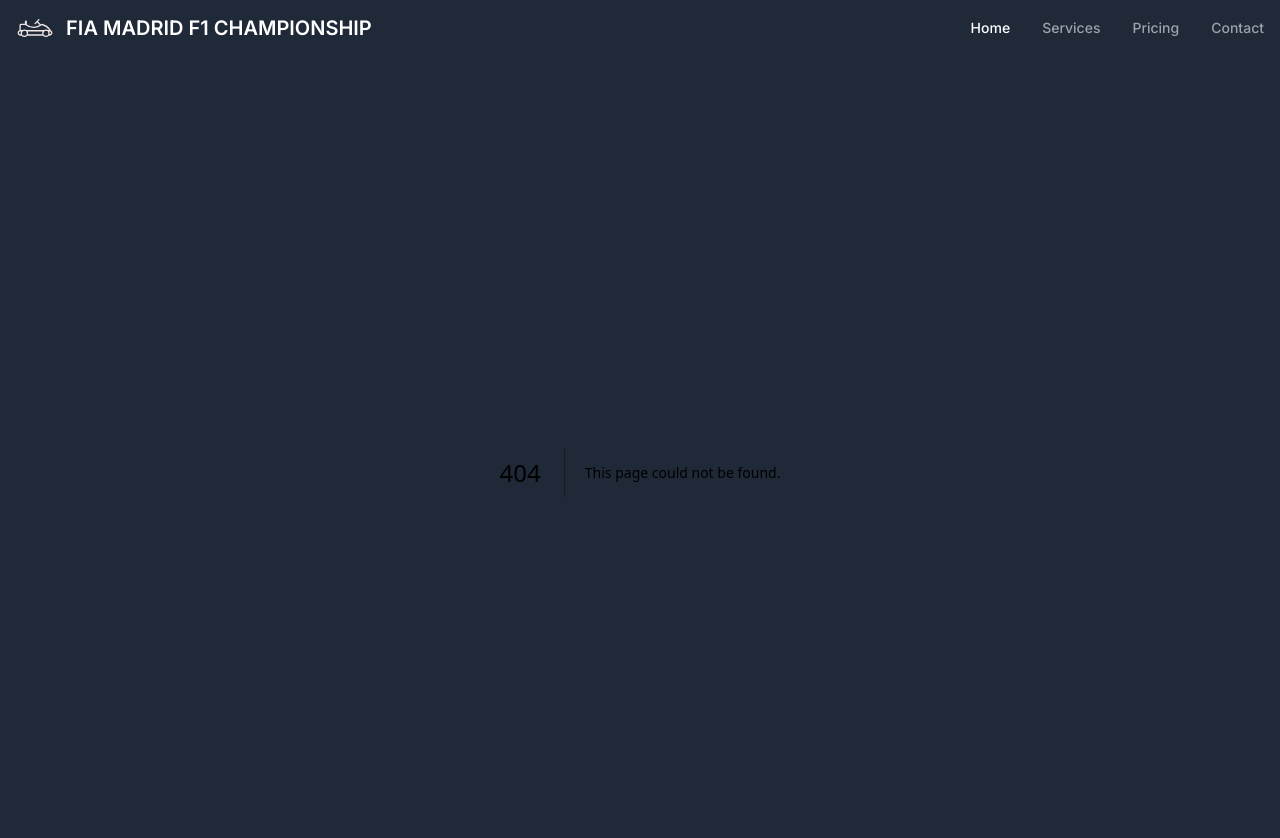
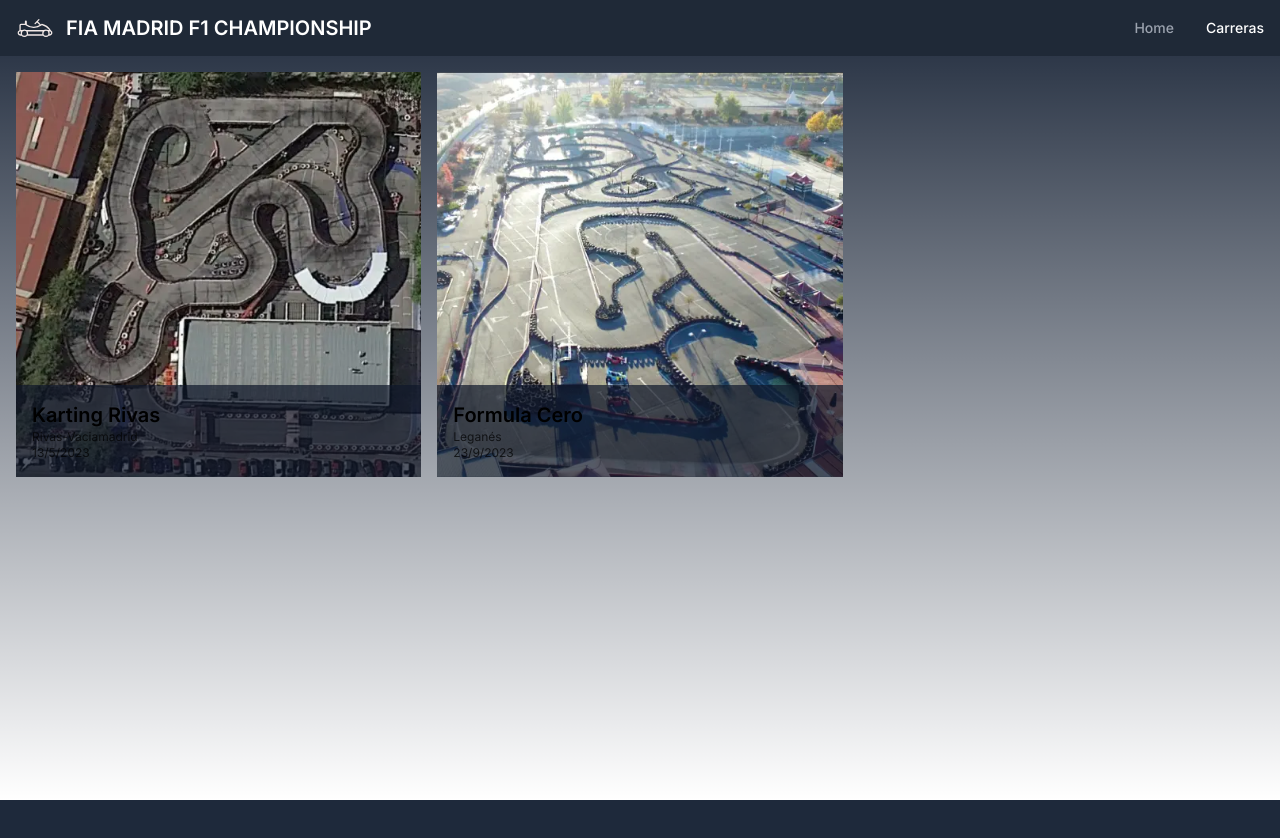
Before and after one commit to FrBosquet/fia-mad-karts, a Next.js app: page /races in a window 1280 px wide. Before the commit this address had no page. Shown: the top 838 px of the page. After the commit the page ends 800 px from the top, so only its background shows below. Built offline with nearby package versions, Linux system fonts and the light colour scheme.

Commit message:
add race profiles

```diff
--- /dev/null
+++ b/app/_lib/RaceChart.tsx
@@ -0,0 +1,30 @@
+import { Race, RacerStats, getRacers } from "./db"
+
+const Row = ({ racer, name, position, even }: { racer: RacerStats, name: string, even: boolean, position: number }) => {
+  const { tracks, points, fastlaps } = racer
+
+  return <div className={`p-2 flex justify-between uppercase gap-4 ${even ? 'bg-slate-400/20' : 'bg-slate-700/20'}`}>
+    <p className='flex-1 text-center'>{position}</p>
+    <h2 className='text-left w-[20%]'>{name}</h2>
+    <p className='flex-1 text-center'>{fastlaps ? 'si' : ''}</p>
+    <p className='flex-1 text-center text-yellow-300'>{points}</p>
+  </div>
+}
+
+export const RaceChart = ({ race }: { race: Race }) => {
+  const racers = getRacers([race])
+
+  const asArr = Object.entries(racers).sort(([i, a], [j, b]) => a.points > b.points ? -1 : 1)
+
+  return <article>
+    <div className='p-2 flex justify-between uppercase font-bold gap-4 text-xs'>
+      <p className='flex-1 text-center'>posicion</p>
+      <h2 className='text-left w-[20%]'>piloto</h2>
+      <p className='flex-1 text-center'>vuelta rápida</p>
+      <p className='flex-1 text-center text-yellow-300'>puntos</p>
+    </div>
+    {asArr.map(([name, racer], index) => {
+      return <Row key={name} position={index + 1} racer={racer} name={name} even={index % 2 === 0} />
+    })}
+  </article>
+}
--- /dev/null
+++ b/app/_lib/RacerChart.tsx
@@ -0,0 +1,30 @@
+import { Race, RacerStats, getRacers } from "./db"
+
+const Row = ({ racer, name, even }: { racer: RacerStats, name: string, even: boolean }) => {
+  const { tracks, points, fastlaps } = racer
+
+  return <div className={`p-2 flex justify-between uppercase gap-4 ${even ? 'bg-slate-400/20' : 'bg-slate-700/20'}`}>
+    <h2 className='text-left w-[20%]'>{name}</h2>
+    <p className='flex-1 text-center'>{Object.keys(tracks).length}</p>
+    <p className='flex-1 text-center'>{fastlaps}</p>
+    <p className='flex-1 text-center text-yellow-300'>{points}</p>
+  </div>
+}
+
+export const RacerChart = ({ races }: { races: Race[] }) => {
+  const racers = getRacers(races)
+
+  const asArr = Object.entries(racers).sort(([i, a], [j, b]) => a.points > b.points ? -1 : 1)
+
+  return <article>
+    <div className='p-2 flex justify-between uppercase font-bold gap-4 text-xs'>
+      <h2 className='text-left w-[20%]'>piloto</h2>
+      <p className='flex-1 text-center'>carreras</p>
+      <p className='flex-1 text-center'>vueltas rápidas</p>
+      <p className='flex-1 text-center text-yellow-300'>puntos</p>
+    </div>
+    {asArr.map(([name, racer], index) => {
+      return <Row key={name} racer={racer} name={name} even={index % 2 === 0} />
+    })}
+  </article>
+}
--- a/app/_utils.ts
+++ b/app/_lib/db.ts
@@ -12,12 +12,13 @@
   }>
 }
 
-type Race = {
+export type Race = {
   date: string
   track: string
-  loacation: string
+  location: string
   positions: string[]
   fastlap: string
+  image: string
 }
 
 const poinstByPosition = [25, 18, 16, 12, 10, 8, 6, 4, 2, 1]
--- a/app/_navbar.tsx
+++ b/app/_navbar.tsx
@@ -1,8 +1,11 @@
 'use client';
 
 import { Navbar } from 'flowbite-react';
+import { usePathname } from 'next/navigation';
 
 export default function DefaultNavbar() {
+  const pathname = usePathname()
+
   return (
     <Navbar
       fluid
@@ -22,21 +25,17 @@
       <Navbar.Toggle />
       <Navbar.Collapse>
         <Navbar.Link
-          active
-          href="#"
+          active={pathname === '/'}
+          href="/"
         >
           <p>
             Home
           </p>
         </Navbar.Link>
-        <Navbar.Link href="#">
-          Services
-        </Navbar.Link>
-        <Navbar.Link href="#">
-          Pricing
-        </Navbar.Link>
-        <Navbar.Link href="#">
-          Contact
+        <Navbar.Link active={
+          pathname === '/races'
+        } href="/races">
+          Carreras
         </Navbar.Link>
       </Navbar.Collapse>
     </Navbar>
--- a/app/layout.tsx
+++ b/app/layout.tsx
@@ -17,7 +17,7 @@
 }) {
   return (
     <html lang="en" className='dark'>
-      <body className={`${inter.className} bg-gray-800 min-h-screen`}>
+      <body className={`${inter.className} bg-slate-800 min-h-screen`}>
         <Navbar />
         <main className='container m-auto p-4'>
           {children}
--- a/app/page.tsx
+++ b/app/page.tsx
@@ -1,32 +1,9 @@
 
-import { RacerStats, getRacers, getRaces } from './_utils';
-
-const Row = ({ racer, name, even }: { racer: RacerStats, name: string, even: boolean }) => {
-  const { tracks, points, fastlaps } = racer
-
-  return <div className={`p-2 flex justify-between uppercase gap-4 ${even ? 'bg-gray-400/20' : 'bg-gray-700/20'}`}>
-    <h2 className='text-left w-[20%]'>{name}</h2>
-    <p className='flex-1 text-center'>{Object.keys(tracks).length}</p>
-    <p className='flex-1 text-center'>{fastlaps}</p>
-    <p className='flex-1 text-center text-yellow-300'>{points}</p>
-  </div>
-}
+import { getRaces } from '@/app/_lib/db';
+import { RacerChart } from './_lib/RacerChart';
 
 export default function Home() {
   const races = getRaces()
-  const racers = getRacers(races)
 
-  const asArr = Object.entries(racers).sort(([i, a], [j, b]) => a.points > b.points ? -1 : 1)
-
-  return <article>
-    <div className='p-2 flex justify-between uppercase font-bold gap-4'>
-      <h2 className='text-left w-[20%]'>piloto</h2>
-      <p className='flex-1 text-center'>carreras</p>
-      <p className='flex-1 text-center'>vueltas rápidas</p>
-      <p className='flex-1 text-center text-yellow-300'>puntos</p>
-    </div>
-    {asArr.map(([name, racer], index) => {
-      return <Row key={name} racer={racer} name={name} even={index % 2 === 0} />
-    })}
-  </article>
+  return <RacerChart races={races} />
 }
--- /dev/null
+++ b/app/races/[track]/page.tsx
@@ -0,0 +1,39 @@
+import { RaceChart } from "@/app/_lib/RaceChart";
+import { getRaces } from "@/app/_lib/db";
+
+export default function Races({ params: { track: paramsTrackName } }: { params: { track: string } }) {
+  const races = getRaces()
+  const race = races.find(({ track }) => track.toLowerCase().replace(' ', '') === paramsTrackName)
+
+  if (!race) throw new Error('Race not found')
+
+  const { track, date, location, fastlap, positions, image } = race
+
+  return <article className="flex flex-col gap-8">
+    <section className="w-full relative">
+      <img src={`/tracks${image}`} className='w-full aspect-video md:h-60 object-cover' />
+      <div className="absolute inset-0 flex flex-col justify-end gap-2 p-4 bg-slate-900/70">
+        <h1 className='font-semibold text-4xl'>{track}</h1>
+        <p className='text-xs opacity-70'>{location}</p>
+        <p className='text-xs opacity-70'>{date}</p>
+      </div>
+    </section>
+
+    <section className="grid grid-cols-2 grid-row-2 p-2">
+      <article className="flex flex-col col-span-2">
+        <p className="text-center text-xs">ganador</p>
+        <h1 className="uppercase text-center text-xl text-yellow-300">{positions[0]}</h1>
+      </article>
+      <article className="flex flex-col">
+        <p className="text-center text-xs">segundo</p>
+        <h1 className="uppercase text-center text-xl text-gray-300">{positions[1]}</h1>
+      </article>
+      <article className="flex flex-col">
+        <p className="text-center text-xs">tercero</p>
+        <h1 className="uppercase text-center text-xl text-orange-300">{positions[2]}</h1>
+      </article>
+    </section>
+
+    <RaceChart race={race} />
+  </article>
+}
--- /dev/null
+++ b/app/races/page.tsx
@@ -0,0 +1,24 @@
+
+import { getRaces } from '@/app/_lib/db';
+import Link from 'next/link';
+
+export default function Races() {
+  const races = getRaces()
+
+  return <article className='grid grid-cols-2 md:grid-cols-3 gap-4'>
+    {
+      races.map(({ track, location, date, image }) => {
+        const dateString = new Date(date).toLocaleDateString('es-AR', { year: 'numeric', month: 'numeric', day: 'numeric' })
+
+        return <div className='aspect-square relative flex flex-col justify-end gap-2 p-2' key={track}>
+          <img src={`/tracks${image}`} className='absolute inset-0 object-cover' />
+          <Link href={`/races/${track.toLowerCase().replace(' ', '')}`} className="absolute bottom-0 left-0 p-4 w-full bg-slate-900/70 hover:text-yellow-300 transition">
+            <h1 className='font-semibold text-xl'>{track}</h1>
+            <p className='text-xs opacity-70'>{location}</p>
+            <p className='text-xs opacity-70'>{dateString}</p>
+          </Link>
+        </div>
+      })
+    }
+  </article>
+}
--- a/races/1.json
+++ b/races/1.json
@@ -2,13 +2,14 @@
   "date": "2023-05-13",
   "track": "Karting Rivas",
   "location": "Rivas-Vaciamadrid",
+  "image": "/rivas.webp",
   "positions": [
     "kiki",
     "xuco",
     "matraca",
     "bucle",
     "fran",
-    "zayas",
+    "raya mc queen",
     "moretti"
   ],
   "fastlap": "xuco"
--- a/races/2.json
+++ b/races/2.json
@@ -2,6 +2,7 @@
   "date": "2023-09-23",
   "track": "Formula Cero",
   "location": "Leganés",
+  "image": "/leganes.webp",
   "positions": [
     "kiki",
     "matraca",
```
Also changed, not shown: public/tracks/leganes.webp (added), public/tracks/rivas.webp (added).
